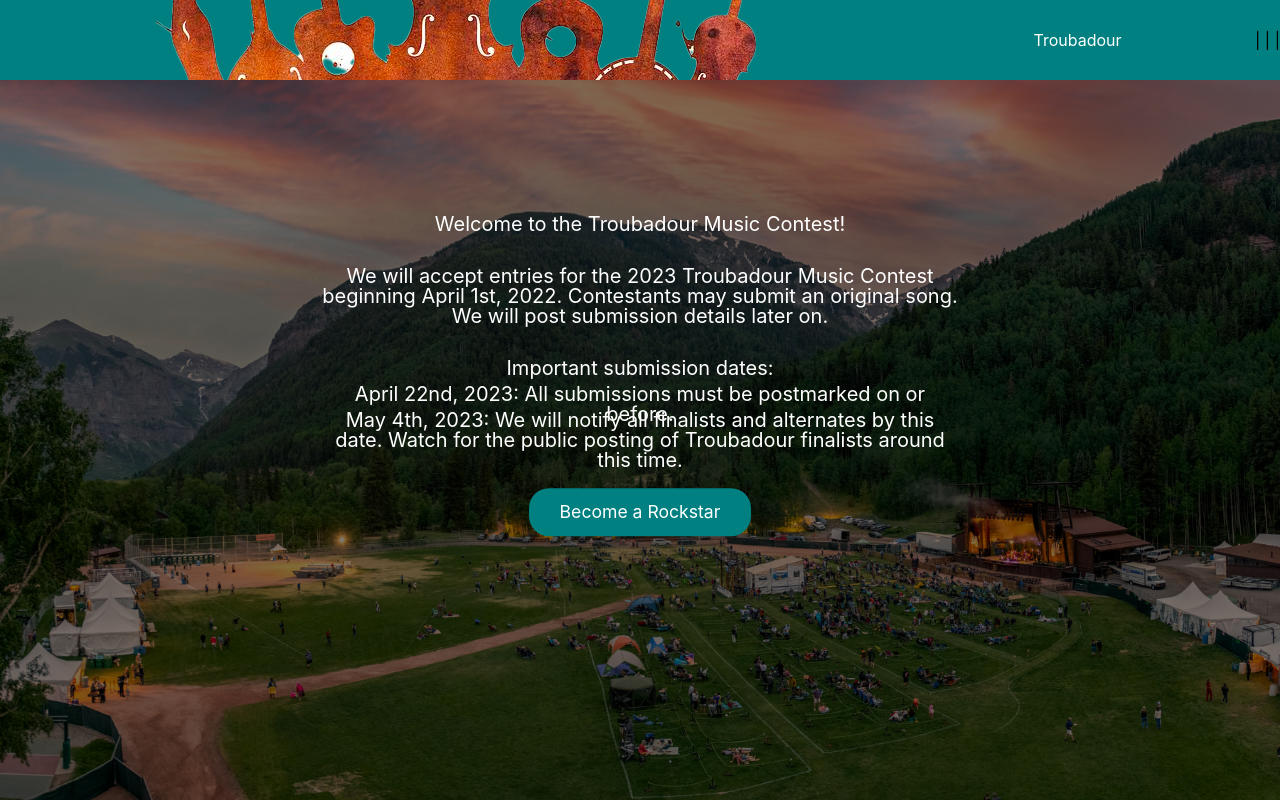
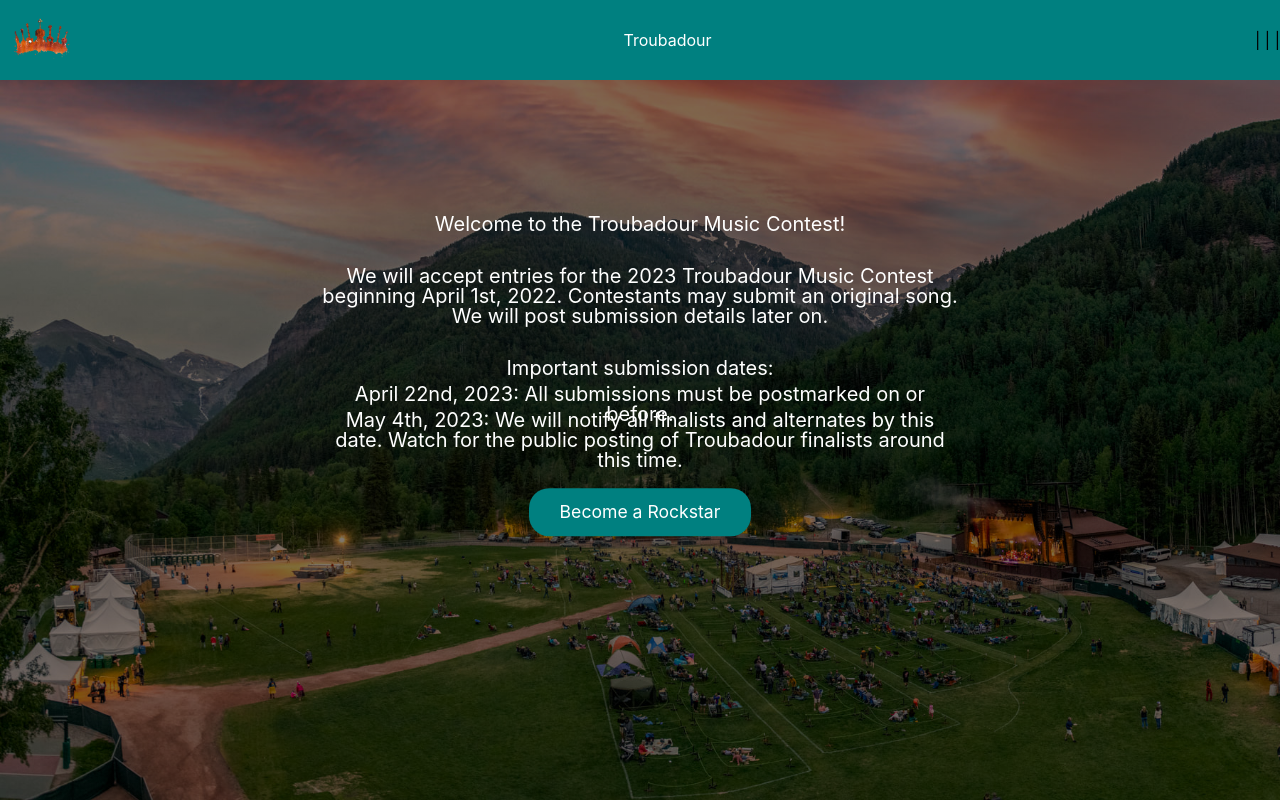
Before and after one commit to Troubadour-Project/troubadour-fe, a React (Create React App) app: page / in a window 1280 px wide. Built offline with nearby package versions, Linux system fonts and the light colour scheme.

Commit message:
Fix logo

```diff
--- a/src/components/NavBar/NavBar.scss
+++ b/src/components/NavBar/NavBar.scss
@@ -11,6 +11,6 @@ nav {
   height: 10vh;
   background-color: teal;
 }
-.nav > img {
+nav > img {
   width: 80px;
 }
```
